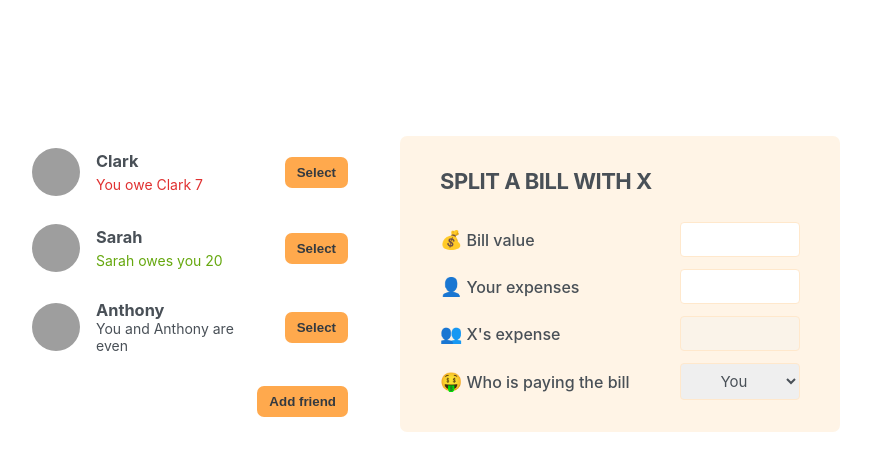
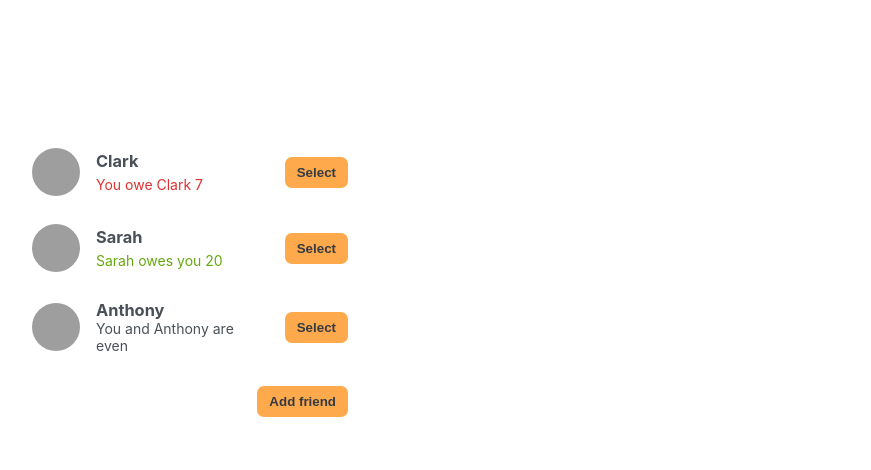
Before and after one commit to Elielltn/eat-n-split, a React (Vite) app: page / in a window 1280 px wide. Shown: the top 470 px of the page, without its empty margins (210-1081 px from the left). Built offline with nearby package versions, Linux system fonts and the light colour scheme; grey boxes are pictures that could not be loaded.

Commit message:
feat: add friend selection

```diff
--- a/src/App.tsx
+++ b/src/App.tsx
@@ -10,22 +10,34 @@ import initialFriends from "./constants/initialFriends";
 function App() {
   const [showAddFriend, setShowAddFriend] = useState(false);
   const [friends, setFriends] = useState<friendType[]>(initialFriends);
+  const [selectedFriend, setSelectedFriend] = useState<friendType | null>(null);
 
   function handleAddFriend(friend: friendType) {
     setFriends((friends) => [...friends, friend]);
     setShowAddFriend(false);
   }
 
+  function handleSelection(friend: friendType) {
+    setShowAddFriend(false)
+    setSelectedFriend((cur) =>
+      cur?.id === friend.id ? null : friend,
+    );
+  }
+
   return (
     <div className="app">
       <div className="sidebar">
-        <FriendsList friendsArr={friends} />
+        <FriendsList
+          friendsArr={friends}
+          selectedFriend={selectedFriend}
+          onSelection={handleSelection}
+        />
         {showAddFriend && <FormAddFriend onAddFriend={handleAddFriend} />}
         <Button onClick={() => setShowAddFriend((show) => !show)}>
           {showAddFriend ? "Close" : "Add friend"}
         </Button>
       </div>
-      <FormSplitBill />
+      {selectedFriend && <FormSplitBill selectedFriend={selectedFriend} />}
     </div>
   );
 }
--- a/src/components/FormSplitBill.tsx
+++ b/src/components/FormSplitBill.tsx
@@ -1,18 +1,24 @@
-function FormSplitBill() {
+import type { friendType } from "../types/friendType";
+
+type formSplitBill = {
+  selectedFriend: friendType;
+};
+
+function FormSplitBill({ selectedFriend }: formSplitBill) {
   return (
     <form className="form-split-bill">
-      <h2>Split a bill with X </h2>
+      <h2>Split a bill with {selectedFriend.name}</h2>
       <label>💰Bill value</label>
       <input type="text" />
       <label>👤Your expenses</label>
       <input type="text" />
-      <label>👥X's expense</label>
+      <label>👥{selectedFriend.name}'s expense</label>
       <input type="text" disabled />
 
       <label>🤑Who is paying the bill</label>
       <select>
         <option value="user">You</option>
-        <option value="friend">X</option>
+        <option value="friend">{selectedFriend.name}</option>
       </select>
     </form>
   );
--- a/src/components/Friend.tsx
+++ b/src/components/Friend.tsx
@@ -3,11 +3,15 @@ import Button from "./Button";
 
 type friendProps = {
   friend: friendType;
+  selectedFriend: friendType | null;
+  onSelection: (friend: friendType) => void;
 };
 
-function Friend({ friend }: friendProps) {
+function Friend({ friend, selectedFriend, onSelection }: friendProps) {
+  const isSelected = friend.id === selectedFriend?.id;
+
   return (
-    <li>
+    <li className={isSelected ? "selected" : ""}>
       <img src={friend.image} alt={friend.name} />
       <h3>{friend.name}</h3>
       {friend.balance < 0 && (
@@ -21,7 +25,7 @@ function Friend({ friend }: friendProps) {
         </p>
       )}
       {friend.balance === 0 && <p>You and {friend.name} are even</p>}
-      <Button>Select</Button>
+      <Button onClick={() => onSelection(friend)}>{isSelected ? "Close" : "Select"}</Button>
     </li>
   );
 }
--- a/src/components/FriendsList.tsx
+++ b/src/components/FriendsList.tsx
@@ -3,15 +3,26 @@ import Friend from "./Friend";
 
 type friendsListProps = {
   friendsArr: friendType[];
+  selectedFriend: friendType | null;
+  onSelection: (friend: friendType) => void;
 };
 
-function FriendsList({friendsArr}: friendsListProps) {
+function FriendsList({
+  friendsArr,
+  selectedFriend,
+  onSelection,
+}: friendsListProps) {
   const friends: friendType[] = friendsArr;
 
   return (
     <ul>
       {friends.map((friend) => (
-        <Friend friend={friend} key={friend.id} />
+        <Friend
+          friend={friend}
+          key={friend.id}
+          selectedFriend={selectedFriend}
+          onSelection={onSelection}
+        />
       ))}
     </ul>
   );
```
